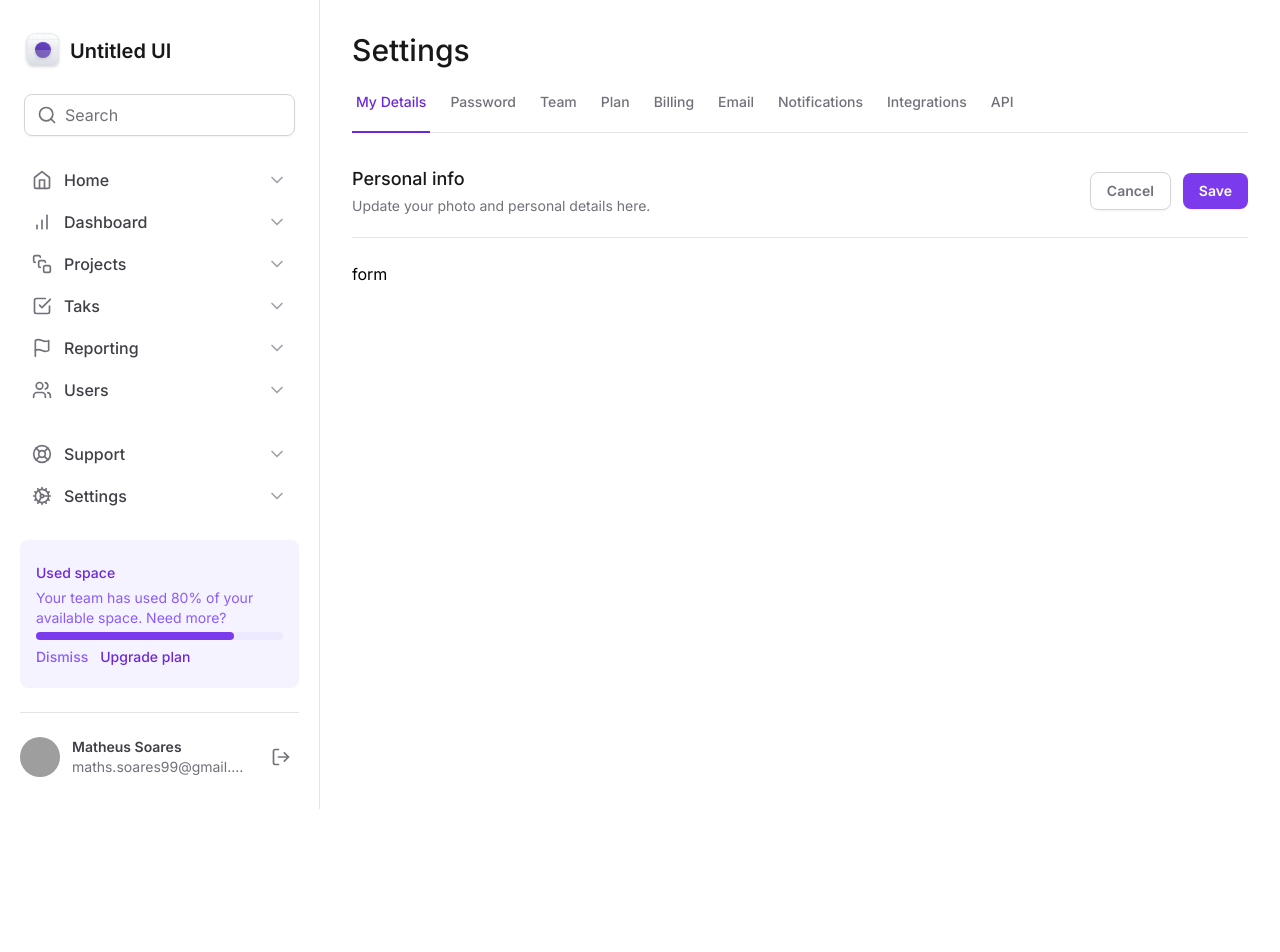
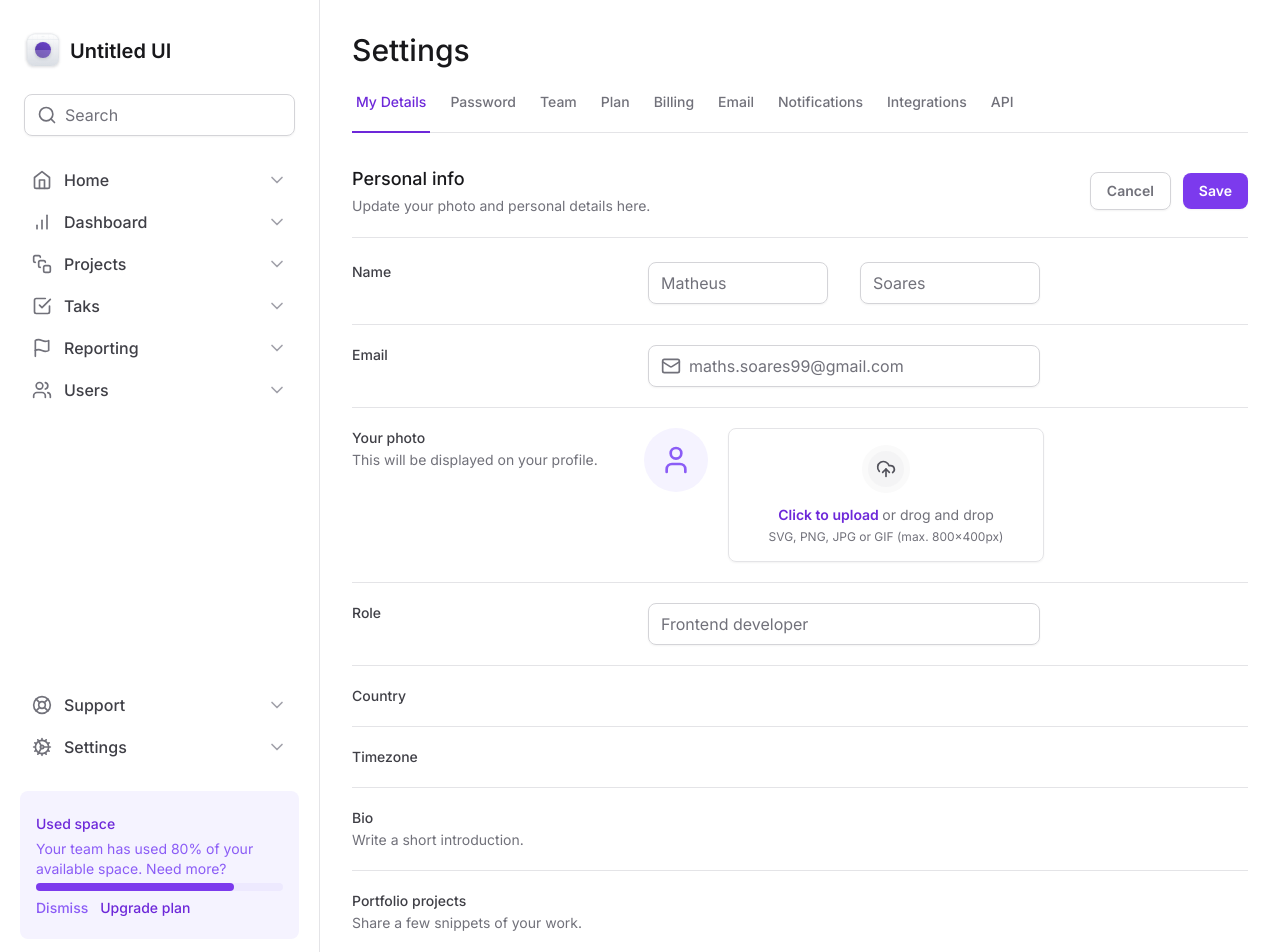
Before and after one commit to mathzsl/dashboard, a Next.js app: page / in a window 1280 px wide. Shown: the top 952 px of the page. Before the commit the page ends 809 px from the top, so only its background shows below. Built offline with nearby package versions, Linux system fonts and the light colour scheme; grey boxes are pictures that could not be loaded.

Commit message:
feat: creating file input

```diff
--- a/src/app/page.tsx
+++ b/src/app/page.tsx
@@ -1,3 +1,5 @@
+import { Mail, UploadCloud, User } from 'lucide-react'
+import { InputControl, InputPrefix, InputRoot } from './components/Input'
 import { SettingsTab } from './components/SettingsTabs'
 
 export default function Home() {
@@ -33,8 +35,169 @@
           </div>
         </div>
 
-        <form id="settings" action="" className="mt-6 flex w-full flex-col">
-          <form action="">form</form>
+        <form
+          id="settings"
+          action=""
+          className="mt-6 flex w-full flex-col gap-5 divide-y divide-zinc-200"
+        >
+          <div className="grid grid-cols-form gap-3">
+            <label
+              htmlFor="firstName"
+              className="text-sm font-medium text-zinc-700"
+            >
+              Name
+            </label>
+            <div className="grid grid-cols-2 gap-6">
+              <InputRoot>
+                <InputControl
+                  id="firstName"
+                  type="text"
+                  defaultValue="Matheus"
+                />
+              </InputRoot>
+
+              <InputRoot>
+                <InputControl type="text" defaultValue="Soares" />
+              </InputRoot>
+            </div>
+          </div>
+
+          <div className="grid grid-cols-form gap-3 pt-5">
+            <label
+              htmlFor="email"
+              className="text-sm font-medium text-zinc-700"
+            >
+              Email
+            </label>
+
+            <InputRoot>
+              <InputPrefix>
+                <Mail className="h-5 w-5 text-zinc-500" />
+              </InputPrefix>
+              <InputControl
+                id="email"
+                type="email"
+                defaultValue="maths.soares99@gmail.com"
+              />
+            </InputRoot>
+          </div>
+
+          <div className="grid grid-cols-form gap-3 pt-5">
+            <label
+              htmlFor="photo"
+              className="text-sm font-medium text-zinc-700"
+            >
+              Your photo
+              <span className="mt-0.5  block text-sm font-normal text-zinc-500 ">
+                This will be displayed on your profile.
+              </span>
+            </label>
+
+            <div className="flex items-start gap-5">
+              <div className="flex h-16 w-16 items-center justify-center rounded-full bg-violet-50">
+                <User className="h-8 w-8 text-violet-500" />
+              </div>
+
+              <label
+                htmlFor="photo"
+                className="group flex flex-1 cursor-pointer flex-col items-center gap-3 rounded-lg border border-zinc-200 px-6 py-4 text-center text-sm text-zinc-500 shadow-sm hover:border-violet-200 hover:bg-violet-25 hover:text-violet-500"
+              >
+                <div className="rounded-full border-6 border-zinc-50 bg-zinc-100 p-2 group-hover:border-violet-50 group-hover:bg-violet-100">
+                  <UploadCloud className="h-5 w-5  text-zinc-600 group-hover:text-violet-600" />
+                </div>
+
+                <div className="flex flex-col items-center gap-1">
+                  <span className="text-sm">
+                    <span className="font-semibold text-violet-700">
+                      Click to upload{' '}
+                    </span>
+                    or drog and drop
+                  </span>
+                  <span className="text-xs">
+                    SVG, PNG, JPG or GIF (max. 800x400px)
+                  </span>
+                </div>
+              </label>
+
+              <input type="file" className="sr-only" id="photo" />
+            </div>
+          </div>
+
+          <div className="grid grid-cols-form gap-3 pt-5">
+            <label htmlFor="role" className="text-sm font-medium text-zinc-700">
+              Role
+            </label>
+
+            <InputRoot>
+              <InputControl
+                id="role"
+                type="text"
+                defaultValue="Frontend developer"
+              />
+            </InputRoot>
+          </div>
+
+          <div className="grid grid-cols-form gap-3 pt-5">
+            <label
+              htmlFor="country"
+              className="text-sm font-medium text-zinc-700"
+            >
+              Country
+            </label>
+
+            <div></div>
+          </div>
+
+          <div className="grid grid-cols-form gap-3 pt-5">
+            <label
+              htmlFor="timezone"
+              className="text-sm font-medium text-zinc-700"
+            >
+              Timezone
+            </label>
+
+            <div></div>
+          </div>
+
+          <div className="grid grid-cols-form gap-3 pt-5">
+            <label htmlFor="bio" className="text-sm font-medium text-zinc-700">
+              Bio
+              <span className="mt-0.5  block text-sm font-normal text-zinc-500 ">
+                Write a short introduction.
+              </span>
+            </label>
+
+            <div></div>
+          </div>
+
+          <div className="grid grid-cols-form gap-3 pt-5">
+            <label
+              htmlFor="projects"
+              className="text-sm font-medium text-zinc-700"
+            >
+              Portfolio projects
+              <span className="mt-0.5  block text-sm font-normal text-zinc-500 ">
+                Share a few snippets of your work.
+              </span>
+            </label>
+
+            <div></div>
+          </div>
+
+          <div className="flex items-center justify-end gap-3 pt-5">
+            <button
+              type="button"
+              className="rounded-lg border border-zinc-300 px-4 py-2 text-sm font-semibold text-zinc-500 shadow-sm hover:bg-zinc-50"
+            >
+              Cancel
+            </button>
+            <button
+              id="settings"
+              className="rounded-lg bg-violet-600 px-4 py-2 text-sm font-semibold text-white shadow-sm hover:bg-violet-700"
+            >
+              Save
+            </button>
+          </div>
         </form>
       </section>
     </>
--- a/tailwind.config.js
+++ b/tailwind.config.js
@@ -6,6 +6,17 @@
     extend: {
       gridTemplateColumns: {
         app: 'minmax(18rem, 20rem) 1fr',
+        form: 'minmax(7.5rem, 17.5rem) minmax(25rem, 1fr) minmax(0, 15rem)',
+      },
+
+      borderWidth: {
+        6: '6px',
+      },
+
+      colors: {
+        violet: {
+          25: '#fcfaff',
+        },
       },
     },
   },
```
